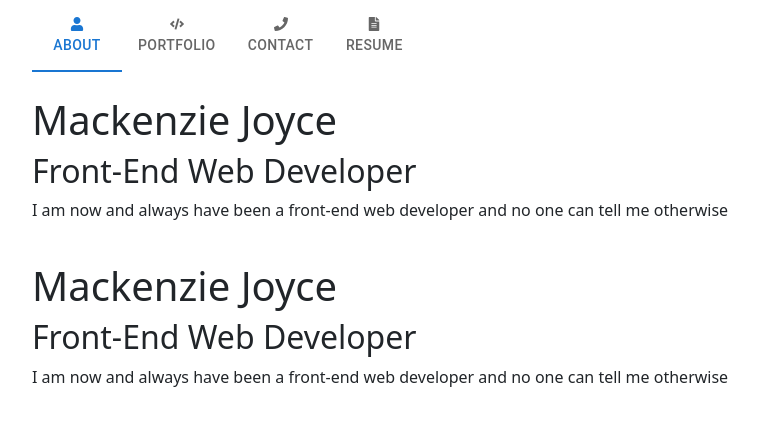
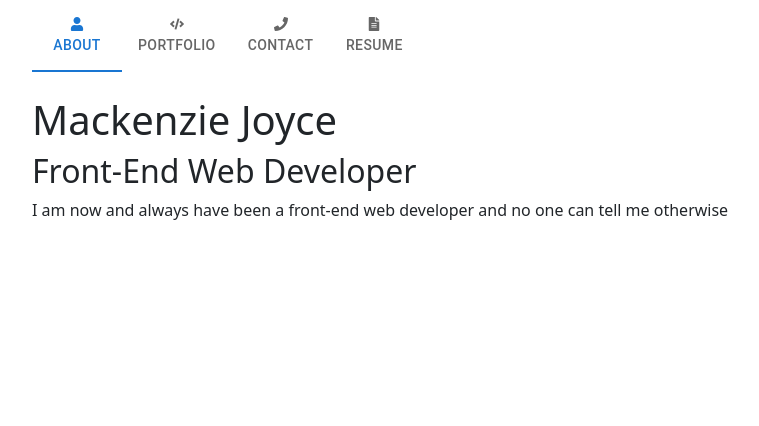
Before and after one commit to MackenzieJoyce/Portfolio, a React (Create React App) app: page / in a window 1280 px wide. Shown: the top 426 px of the page, without its empty margins (50-809 px from the left). Built offline with nearby package versions, Linux system fonts and the light colour scheme.

Commit message:
commented out the route info on the App.js because that information is already being brought in through the nav tabs (see navigation component)

```diff
--- a/src/App.js
+++ b/src/App.js
@@ -1,5 +1,5 @@
 import React, { useState } from 'react';
-import { BrowserRouter as Router, Route, Routes } from 'react-router-dom';
+import { BrowserRouter as Router, Routes, Route } from 'react-router-dom';
 
 import Navigation from './components/Navigation';
 import About from './components/About';
@@ -8,7 +8,7 @@ import Contact from './components/Contact';
 import Resume from './components/Resume';
 
 function App() {
-  const [project, setProject] = useState([
+  const project = [
     {
       id: 1,
       title: 'Backyard Jungle',
@@ -45,26 +45,26 @@ function App() {
       text: 'Install the app and take your notes on the go',
       tech: 'Back-End JavaScript'
     }
-  ]);
+  ];
 
   return (
     <div className="container">
       <Navigation />
       <Router>
         <Routes>
-          <Route path="/" element={<About />} />
+          {/* <Route path="/" element={<About />} />
           <Route path="portfolio" element={<Portfolio project={project} />} />
           <Route path="contact" element={<Contact />} />
           <Route path="resume" element={<Resume />} />
-          {/* If they try anything else it all explodes */}
-          <Route
+          If they try anything else it all explodes */}
+          {/* <Route
             path="*"
             element={
               <main style={{ padding: '1rem' }}>
                 <p>there's nothing here!</p>
               </main>
             }
-          />
+          /> */}
         </Routes>
       </Router>
     </div>
```
